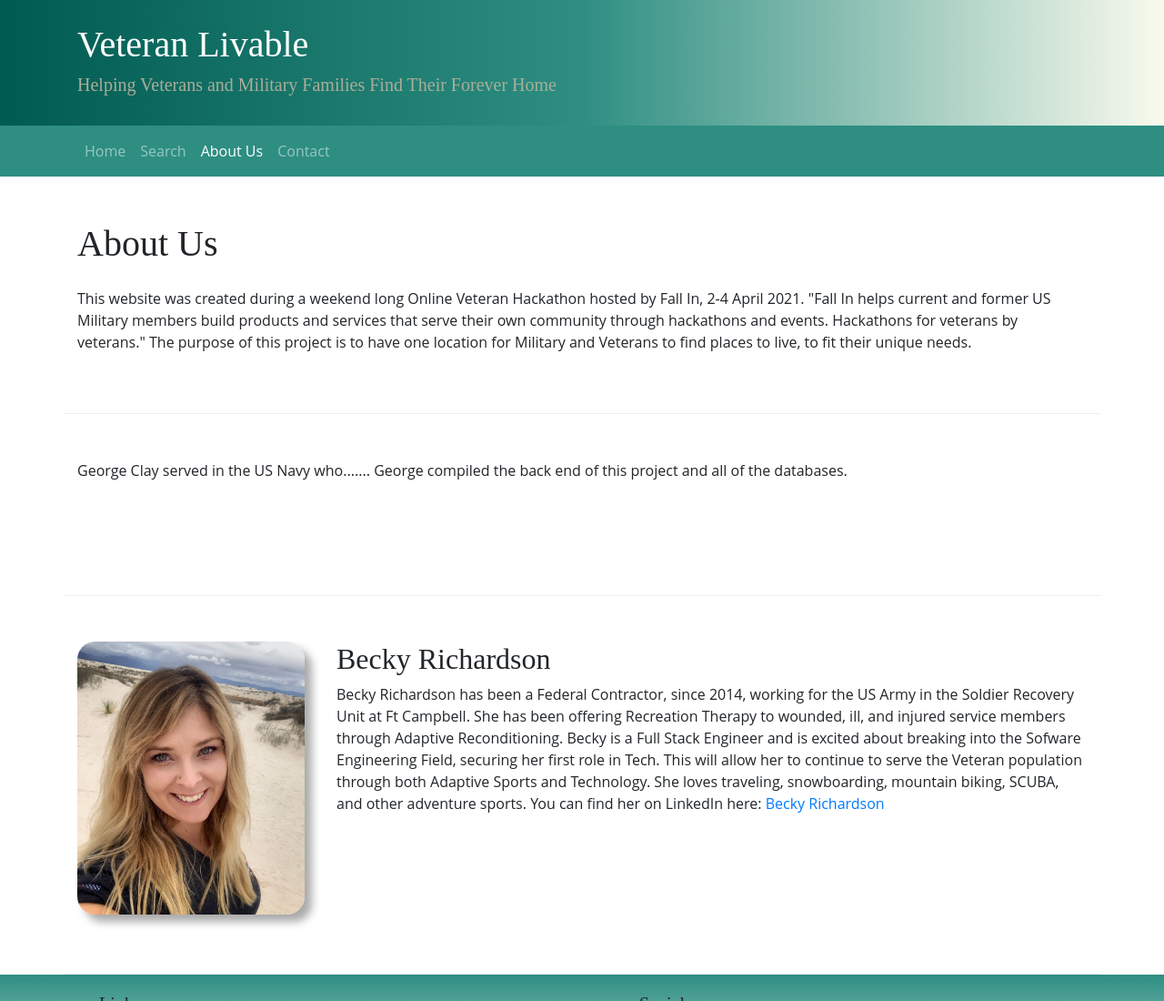
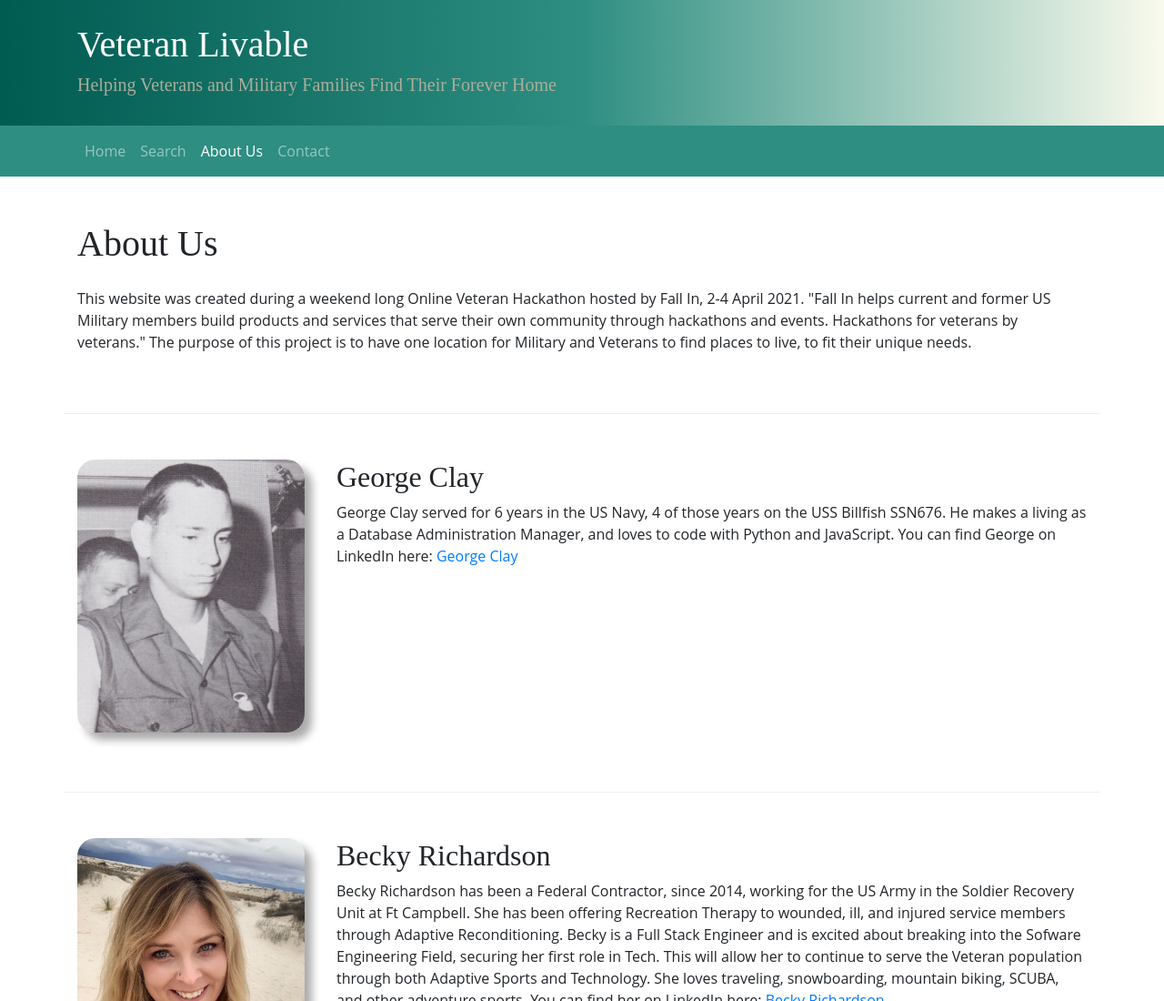
Before and after one commit to beckyrich/veteran-relocation, a website: page aboutus.html in a window 1280 px wide. Shown: the top 1100 px of the page at 91% size. Drawn offline with nearby package versions, Linux system fonts and the light colour scheme; a web font is replaced by a local one.

Commit message:
George Bio Added

```diff
--- a/aboutus.html
+++ b/aboutus.html
@@ -52,8 +52,12 @@
             </div>
         </div>
         <div class="row row-content">
+            <div class="col-md-3">
+                <img src="img/george.png" id="george" class="img-fluid" alt="Responsive image">
+            </div>
             <div class="col">
-                <p>George Clay served in the US Navy who....... George compiled the back end of this project and all of the databases.</p>
+                <h2>George Clay</h2>
+                <p>George Clay served for 6 years in the US Navy, 4 of those years on the USS Billfish SSN676. He makes a living as a Database Administration Manager, and loves to code with Python and JavaScript. You can find George on LinkedIn here: <a href="https://www.linkedin.com/in/georgefclay/">George Clay</a></p>
             </div>
         </div>
         <div class="row row-content">
--- a/css/styles.css
+++ b/css/styles.css
@@ -49,7 +49,8 @@ header h5 {
   min-height: 200px;
 }
 
-#becky {
+#becky,
+#george {
   box-shadow: 8px 8px 10px #aaa;
   border-radius: 20px;
   margin-bottom: 15px;
```
Also changed, not shown: img/george.png (added), 1 other file.
